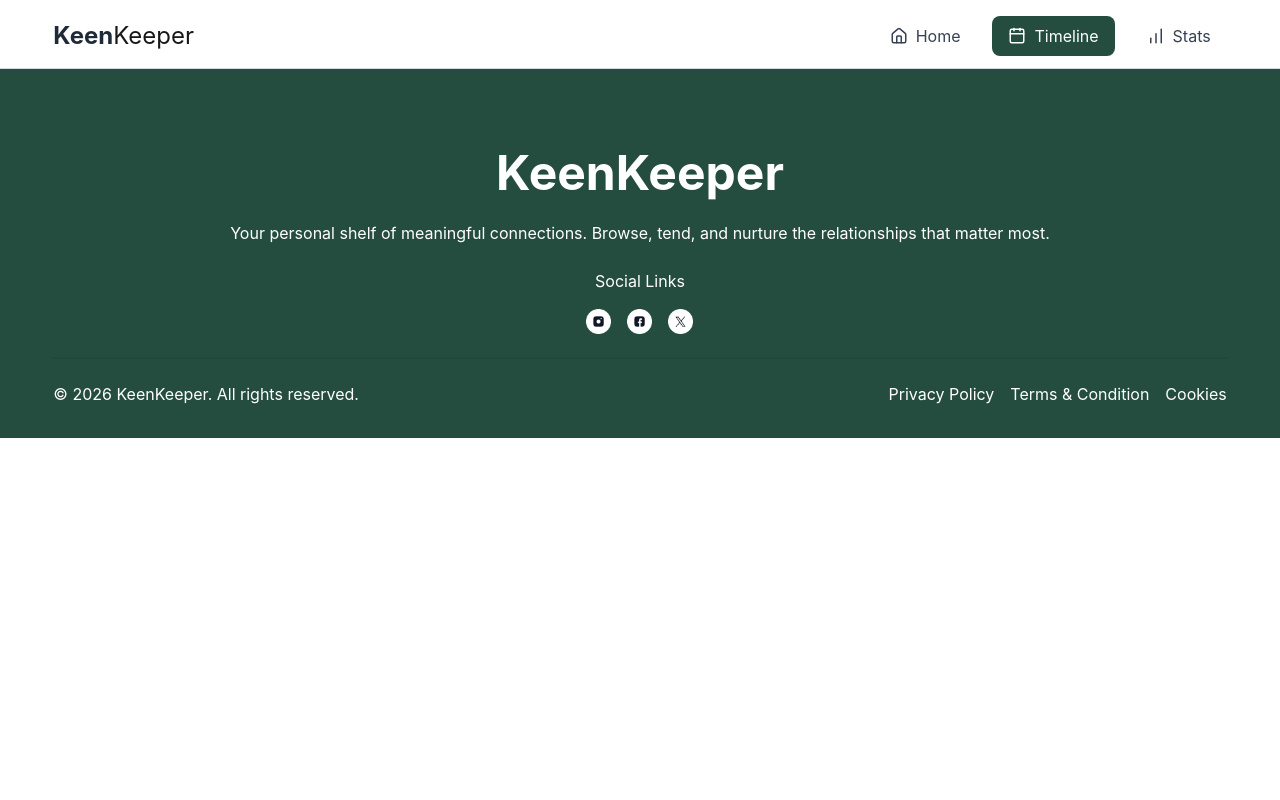
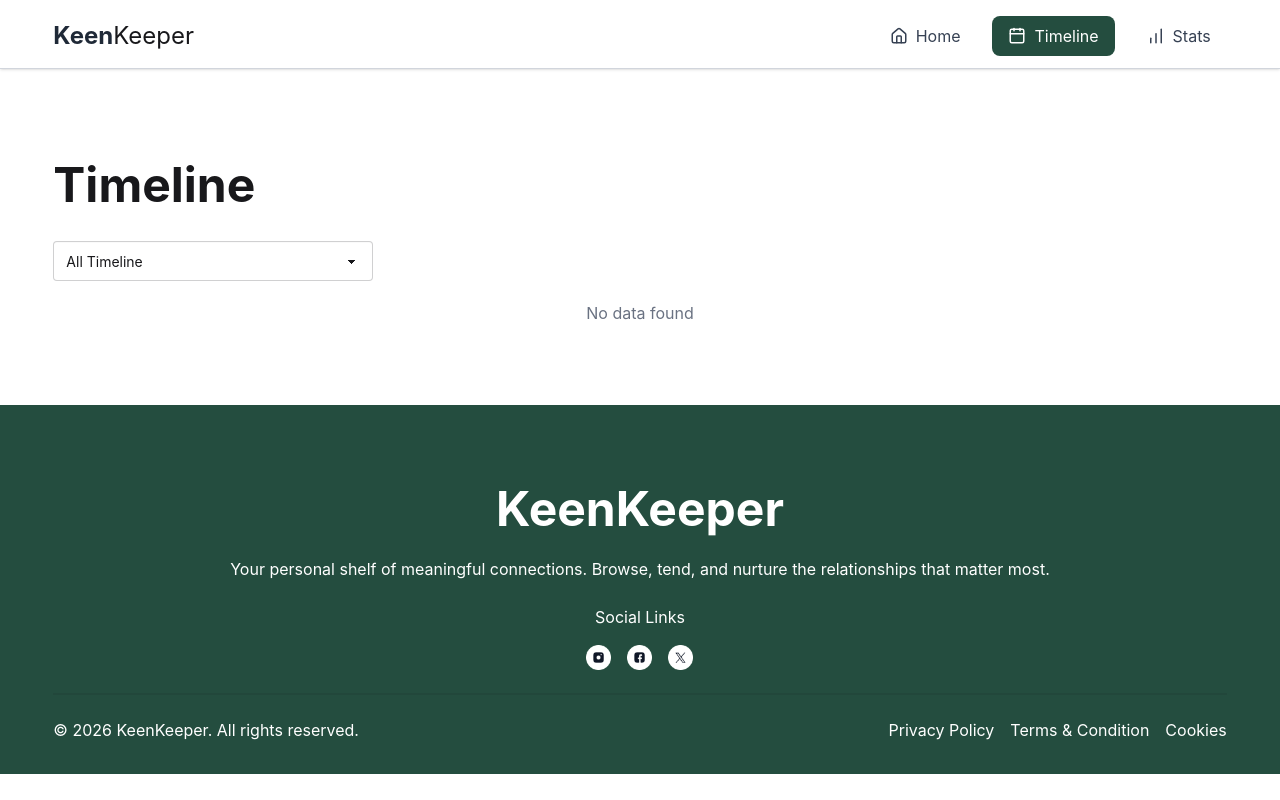
Before and after one commit to Fahad01012002/B13-A7-keen-keeper, a Next.js app: page /timeline in a window 1280 px wide. Built offline with nearby package versions, Linux system fonts and the light colour scheme.

Commit message:
added the timeline page as the figma file

```diff
--- a/src/app/card-details/[id]/page.jsx
+++ b/src/app/card-details/[id]/page.jsx
@@ -5,7 +5,6 @@ import { Archive, BellRing, MessageSquareMore, PhoneCall, Trash, Video } from "l
 import Image from "next/image";
 import { useParams } from "next/navigation";
 import { useContext } from "react";
-import { HashLoader } from "react-spinners";
 
 const CardDetailsPage = () => {
 
--- a/src/app/page.jsx
+++ b/src/app/page.jsx
@@ -3,8 +3,6 @@ import CardUi from '@/component/ui/CardUi';
 import * as Icons from 'lucide-react';
 
 export default function Home() {
-
-
 
   return (
     <div className="w-11/12 mx-auto mt-20">
--- a/src/app/timeline/page.jsx
+++ b/src/app/timeline/page.jsx
@@ -1,10 +1,76 @@
+'use client';
+
+import { AppContext } from "@/component/ContextApi/ContextApi";
+import { useContext, useState } from "react";
 
 const TimeLinePage = () => {
 
+    const { timeline } = useContext(AppContext);
+    const [filterType, setFilterType] = useState('all');
+
+    const filteredTimeline = filterType === "all"
+        ? timeline
+        : timeline.filter(item => item.actionType === filterType);
+
     return (
-        <div className="">
+        <div className="w-11/12 mx-auto mt-20 mb-20 space-y-4">
+            <h2 className="text-[48px] font-bold">Timeline</h2>
+            <fieldset className="fieldset">
+                <select
+                    defaultValue="all"
+                    className="select"
+                    onChange={(e) => setFilterType(e.target.value)}
+                >
+                    <option value="all">All Timeline</option>
+                    <option value="call">Call</option>
+                    <option value="text">Text</option>
+                    <option value="video">Video</option>
+                </select>
+            </fieldset>
 
-        </div>
+            <div className="">
+                {filteredTimeline.length === 0 ? (
+                    <p className="text-center text-gray-500">No {filterType !== "all" ? filterType : ""} data found</p>
+                ) : (
+                    <div className="space-y-5">
+                        {filteredTimeline.map((item, index) => (
+                            <div key={index} className="flex items-center justify-start gap-3 cursor-pointer border p-4 border-gray-300 rounded-lg shadow-sm">
+                                <div className="flex items-center justify-center text-3xl">
+                                    {item.actionType === 'call' && '📞'}
+                                    {item.actionType === 'text' && '💬'}
+                                    {item.actionType === 'video' && '🎥'}
+                                </div>
+
+                                {/* Content */}
+                                <div className="flex flex-col justify-center">
+                                    <h3 className=" text-gray-800">
+                                        {item.actionType === 'call' && (
+                                            <>
+                                                <span className="font-medium text-[20px]">Call with</span> <span className="text-[18px] text-[#64748b]">{item.contactName}</span>
+                                            </>
+                                        )}
+
+                                        {item.actionType === 'text' && (
+                                            <>
+                                                <span className="font-medium text-[20px]">Text with</span> <span className="text-[18px] text-[#64748b]">{item.contactName}</span>
+                                            </>
+                                        )}
+                                        {item.actionType === 'video' && (
+                                            <>
+                                                <span className="font-medium text-[20px]">Video with</span> <span className="text-[18px] text-[#64748b]">{item.contactName}</span>
+                                            </>
+                                        )}
+                                    </h3>
+                                    <p className=" text-gray-500 mt-1 font-semibold">
+                                        {item.timestamp}
+                                    </p>
+                                </div>
+                            </div>
+                        ))}
+                    </div>
+                )}
+            </div>
+        </div >
     );
 };
 
```
